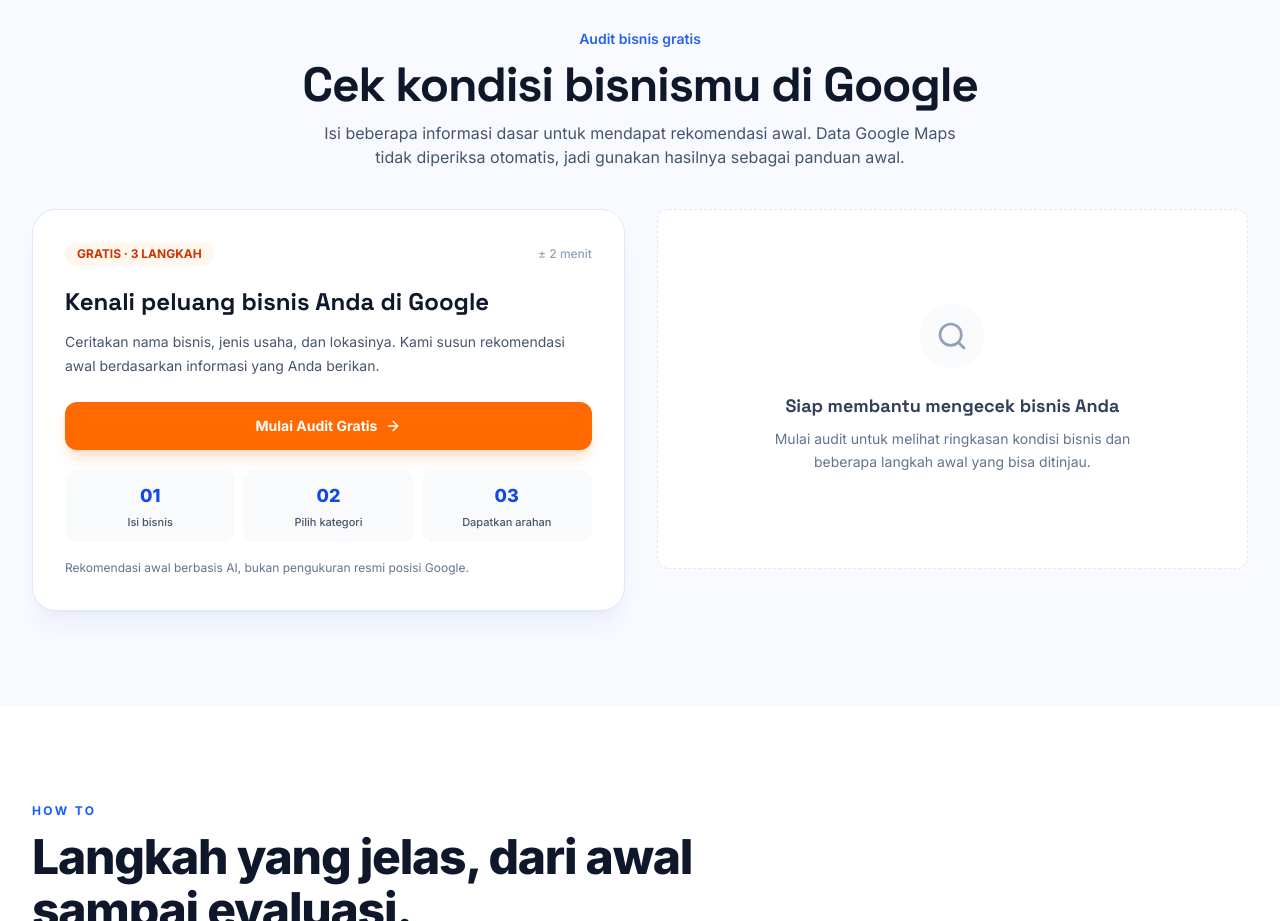
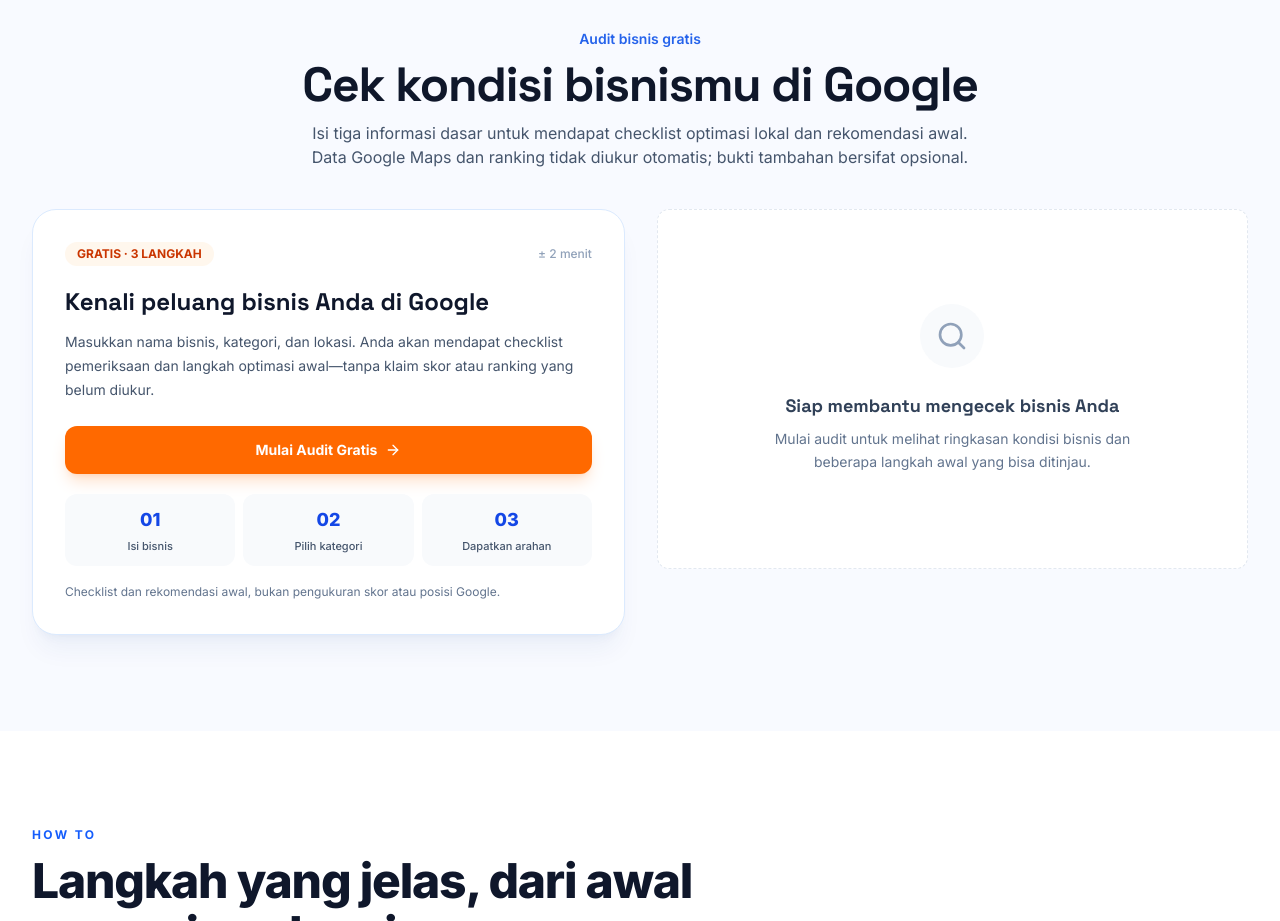
Before and after one commit to hakimarie/ketemuterusstitch, a React (Vite) app: page / in a window 1280 px wide. Shown: the part 2780-3701 px from the top of the page. Built offline with nearby package versions, Linux system fonts and the light colour scheme.

Commit message:
Clarify audit offer as actionable checklist, not measured score

```diff
--- a/src/components/AIAuditor.tsx
+++ b/src/components/AIAuditor.tsx
@@ -133,7 +133,7 @@ Lokasi: ${report.location}
 Skor: belum diukur (data aktual belum terverifikasi)
 Diagnosis prioritas tinggi: ${priorityCount}
 
-Mohon bantu jelaskan langkah yang paling berdampak dan opsi pendampingan yang sesuai. Saya memahami hasil ini merupakan estimasi AI yang perlu diverifikasi.`;
+Mohon bantu jelaskan langkah yang paling berdampak dan opsi pendampingan yang sesuai. Saya memahami hasil ini merupakan rekomendasi awal berbantuan AI dan belum diverifikasi dengan data eksternal.`;
     return encodeURIComponent(text);
   };
 
@@ -146,7 +146,7 @@ Mohon bantu jelaskan langkah yang paling berdampak dan opsi pendampingan yang se
             Cek kondisi bisnismu di Google
           </h2>
           <p className="text-slate-600 text-base max-w-2xl mx-auto">
-            Isi beberapa informasi dasar untuk mendapat rekomendasi awal. Data Google Maps tidak diperiksa otomatis, jadi gunakan hasilnya sebagai panduan awal.
+            Isi tiga informasi dasar untuk mendapat checklist optimasi lokal dan rekomendasi awal. Data Google Maps dan ranking tidak diukur otomatis; bukti tambahan bersifat opsional.
           </p>
         </div>
 
@@ -156,11 +156,11 @@ Mohon bantu jelaskan langkah yang paling berdampak dan opsi pendampingan yang se
           {!showForm && !report && (
             <div className="w-full min-w-0 rounded-3xl border border-blue-100 bg-white p-6 text-left shadow-xl shadow-blue-900/5 sm:p-8 lg:w-1/2">
               <div className="mb-5 flex items-center justify-between gap-3"><span className="rounded-full bg-orange-50 px-3 py-1 text-xs font-bold text-orange-700">GRATIS · 3 LANGKAH</span><span className="text-xs font-medium text-slate-400">± 2 menit</span></div><h3 className="font-display text-2xl font-bold text-slate-900">Kenali peluang bisnis Anda di Google</h3>
-              <p className="mt-3 text-sm leading-6 text-slate-600">Ceritakan nama bisnis, jenis usaha, dan lokasinya. Kami susun rekomendasi awal berdasarkan informasi yang Anda berikan.</p>
+              <p className="mt-3 text-sm leading-6 text-slate-600">Masukkan nama bisnis, kategori, dan lokasi. Anda akan mendapat checklist pemeriksaan dan langkah optimasi awal—tanpa klaim skor atau ranking yang belum diukur.</p>
               <button type="button" onClick={() => { setAuditStep(0); setShowForm(true); }} className="mt-6 inline-flex min-h-12 w-full items-center justify-center gap-2 rounded-xl bg-orange-500 px-5 py-3.5 text-sm font-bold text-white shadow-lg shadow-orange-500/20 transition hover:bg-orange-600 focus:outline-none focus:ring-4 focus:ring-orange-200">
                 Mulai Audit Gratis <ArrowRight className="h-4 w-4" />
               </button>
-              <div className="mt-5 grid grid-cols-3 gap-2 text-center">{["Isi bisnis", "Pilih kategori", "Dapatkan arahan"].map((step, index) => <div key={step} className="rounded-xl bg-slate-50 p-3"><span className="block text-lg font-extrabold text-blue-700">0{index + 1}</span><span className="mt-1 block text-[11px] font-medium text-slate-600">{step}</span></div>)}</div><p className="mt-4 text-xs leading-5 text-slate-500">Rekomendasi awal berbasis AI, bukan pengukuran resmi posisi Google.</p>
+              <div className="mt-5 grid grid-cols-3 gap-2 text-center">{["Isi bisnis", "Pilih kategori", "Dapatkan arahan"].map((step, index) => <div key={step} className="rounded-xl bg-slate-50 p-3"><span className="block text-lg font-extrabold text-blue-700">0{index + 1}</span><span className="mt-1 block text-[11px] font-medium text-slate-600">{step}</span></div>)}</div><p className="mt-4 text-xs leading-5 text-slate-500">Checklist dan rekomendasi awal, bukan pengukuran skor atau posisi Google.</p>
             </div>
           )}
 
@@ -399,7 +399,7 @@ Mohon bantu jelaskan langkah yang paling berdampak dan opsi pendampingan yang se
                 </div>
                 <div className="rounded-2xl border border-slate-200 bg-white p-5 text-left space-y-2">
                   <div className="flex items-center gap-2"><Target className="h-4 w-4 text-slate-500" /><h4 className="text-sm font-bold text-slate-800">Pengukuran ranking lokal</h4></div>
-                  <p className="text-xs leading-relaxed text-slate-600">{report.rankingMeasurement?.message ?? "Ranking lokal belum diukur. Skor pada laporan ini adalah estimasi AI, bukan posisi hasil Google Maps."}</p>
+                  <p className="text-xs leading-relaxed text-slate-600">{report.rankingMeasurement?.message ?? "Ranking lokal dan skor belum diukur. Laporan ini berisi checklist pemeriksaan dan rekomendasi awal, bukan posisi hasil Google Maps."}</p>
                   <p className="text-[11px] text-slate-500">Data pemilik Google Business Profile dan Search Console: {report.ownerDataStatus === "not_connected" ? "belum terhubung" : "belum diverifikasi"}.</p>
                 </div>
 
```
